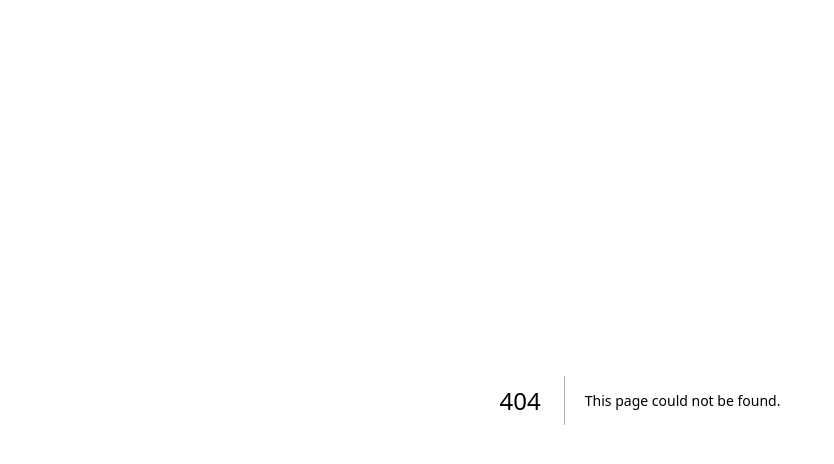
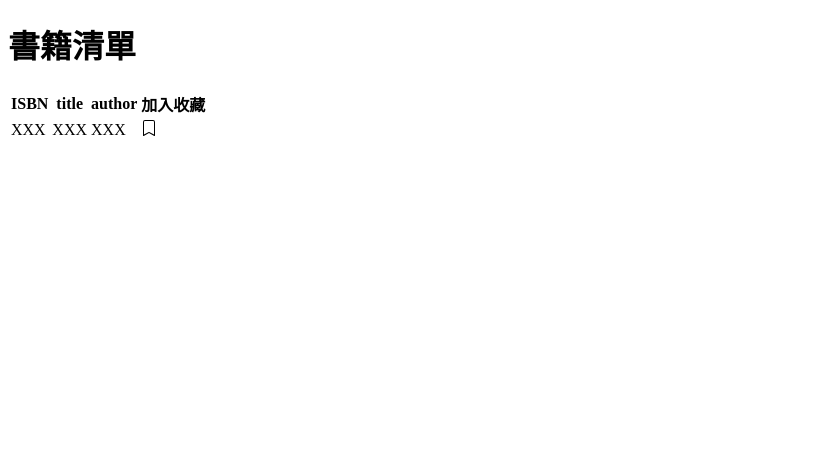
Before and after one commit to eyesofkids/react-mli-com, a Next.js app in the folder course/: page /ch-04-state/book-list in a window 1280 px wide. Before the commit this address had no page. Shown: the top 464 px of the page, without its empty margins (0-834 px from the left). Built offline with nearby package versions, Linux system fonts and the light colour scheme.

Commit message:
練習4-架構

```diff
--- /dev/null
+++ b/course/app/ch-04-state/book-list/_data/books.json
@@ -0,0 +1,90 @@
+[
+  {
+    "isbn": "9781593279509",
+    "title": "Eloquent JavaScript, Third Edition",
+    "subtitle": "A Modern Introduction to Programming",
+    "author": "Marijn Haverbeke",
+    "published": "2018-12-04T00:00:00.000Z",
+    "publisher": "No Starch Press",
+    "pages": 472,
+    "description": "JavaScript lies at the heart of almost every modern web application, from social apps like Twitter to browser-based game frameworks like Phaser and Babylon. Though simple for beginners to pick up and play with, JavaScript is a flexible, complex language that you can use to build full-scale applications.",
+    "website": "http://eloquentjavascript.net/"
+  },
+  {
+    "isbn": "9781491943533",
+    "title": "Practical Modern JavaScript",
+    "subtitle": "Dive into ES6 and the Future of JavaScript",
+    "author": "Nicolás Bevacqua",
+    "published": "2017-07-16T00:00:00.000Z",
+    "publisher": "O'Reilly Media",
+    "pages": 334,
+    "description": "To get the most out of modern JavaScript, you need learn the latest features of its parent specification, ECMAScript 6 (ES6). This book provides a highly practical look at ES6, without getting lost in the specification or its implementation details.",
+    "website": "https://github.com/mjavascript/practical-modern-javascript"
+  },
+  {
+    "isbn": "9781593277574",
+    "title": "Understanding ECMAScript 6",
+    "subtitle": "The Definitive Guide for JavaScript Developers",
+    "author": "Nicholas C. Zakas",
+    "published": "2016-09-03T00:00:00.000Z",
+    "publisher": "No Starch Press",
+    "pages": 352,
+    "description": "ECMAScript 6 represents the biggest update to the core of JavaScript in the history of the language. In Understanding ECMAScript 6, expert developer Nicholas C. Zakas provides a complete guide to the object types, syntax, and other exciting changes that ECMAScript 6 brings to JavaScript.",
+    "website": "https://leanpub.com/understandinges6/read"
+  },
+  {
+    "isbn": "9781449365035",
+    "title": "Speaking JavaScript",
+    "subtitle": "An In-Depth Guide for Programmers",
+    "author": "Axel Rauschmayer",
+    "published": "2014-04-08T00:00:00.000Z",
+    "publisher": "O'Reilly Media",
+    "pages": 460,
+    "description": "Like it or not, JavaScript is everywhere these days -from browser to server to mobile- and now you, too, need to learn the language or dive deeper than you have. This concise book guides you into and through JavaScript, written by a veteran programmer who once found himself in the same position.",
+    "website": "http://speakingjs.com/"
+  },
+  {
+    "isbn": "9781449331818",
+    "title": "Learning JavaScript Design Patterns",
+    "subtitle": "A JavaScript and jQuery Developer's Guide",
+    "author": "Addy Osmani",
+    "published": "2012-08-30T00:00:00.000Z",
+    "publisher": "O'Reilly Media",
+    "pages": 254,
+    "description": "With Learning JavaScript Design Patterns, you'll learn how to write beautiful, structured, and maintainable JavaScript by applying classical and modern design patterns to the language. If you want to keep your code efficient, more manageable, and up-to-date with the latest best practices, this book is for you.",
+    "website": "http://www.addyosmani.com/resources/essentialjsdesignpatterns/book/"
+  },
+  {
+    "isbn": "9798602477429",
+    "title": "You Don't Know JS Yet",
+    "subtitle": "Get Started",
+    "author": "Kyle Simpson",
+    "published": "2020-01-28T00:00:00.000Z",
+    "publisher": "Independently published",
+    "pages": 143,
+    "description": "The worldwide best selling You Don't Know JS book series is back for a 2nd edition: You Don't Know JS Yet. All 6 books are brand new, rewritten to cover all sides of JS for 2020 and beyond.",
+    "website": "https://github.com/getify/You-Dont-Know-JS/tree/2nd-ed/get-started"
+  },
+  {
+    "isbn": "9781484200766",
+    "title": "Pro Git",
+    "subtitle": "Everything you neeed to know about Git",
+    "author": "Scott Chacon and Ben Straub",
+    "published": "2014-11-18T00:00:00.000Z",
+    "publisher": "Apress; 2nd edition",
+    "pages": 458,
+    "description": "Pro Git (Second Edition) is your fully-updated guide to Git and its usage in the modern world. Git has come a long way since it was first developed by Linus Torvalds for Linux kernel development. It has taken the open source world by storm since its inception in 2005, and this book teaches you how to use it like a pro.",
+    "website": "https://git-scm.com/book/en/v2"
+  },
+  {
+    "isbn": "9781484242216",
+    "title": "Rethinking Productivity in Software Engineering",
+    "subtitle": "",
+    "author": "Caitlin Sadowski, Thomas Zimmermann",
+    "published": "2019-05-11T00:00:00.000Z",
+    "publisher": "Apress",
+    "pages": 310,
+    "description": "Get the most out of this foundational reference and improve the productivity of your software teams. This open access book collects the wisdom of the 2017 \"Dagstuhl\" seminar on productivity in software engineering, a meeting of community leaders, who came together with the goal of rethinking traditional definitions and measures of productivity.",
+    "website": "https://doi.org/10.1007/978-1-4842-4221-6"
+  }
+]
--- /dev/null
+++ b/course/app/ch-04-state/book-list/page.js
@@ -0,0 +1,40 @@
+'use client'
+
+import { useState } from 'react'
+import Image from 'next/image'
+
+// 範例資料
+import data from './_data/books.json'
+
+// 實心圖
+import bookmarkIconFill from './_icons/bookmark-fill.svg'
+// 空心圖
+import bookmarkIcon from './_icons/bookmark.svg'
+
+export default function BookListPage() {
+  return (
+    <>
+      <h1>書籍清單</h1>
+      <table>
+        <thead>
+          <tr>
+            <th>ISBN</th>
+            <th>title</th>
+            <th>author</th>
+            <th>加入收藏</th>
+          </tr>
+        </thead>
+        <tbody>
+          <tr>
+            <td>XXX</td>
+            <td>XXX</td>
+            <td>XXX</td>
+            <td>
+              <Image src={bookmarkIcon} alt="" />
+            </td>
+          </tr>
+        </tbody>
+      </table>
+    </>
+  )
+}
```
Also changed, not shown: course/app/ch-04-state/book-list/_icons/bookmark-fill.svg (added), course/app/ch-04-state/book-list/_icons/bookmark.svg (added).
